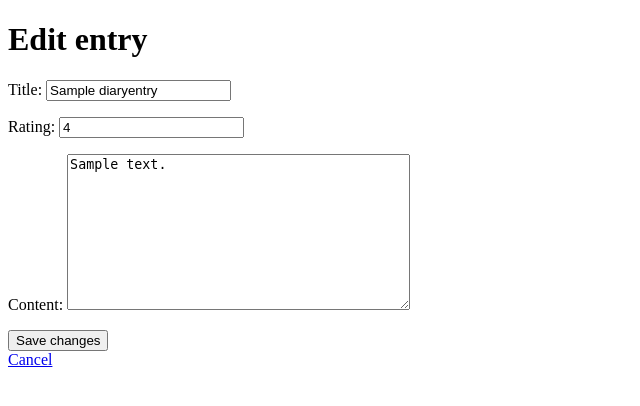
After one commit to qver3nc1a/OWASP-vulnerable-app, a Django app: page /diary/entry/1/edit/ in a window 1280 px wide. The commit adds this page. Shown: the top 406 px of the page, without its empty margins (0-640 px from the left). Run offline with Django 5.2, Linux system fonts and the light colour scheme; tables that the repository leaves empty hold one stand-in row (values such as "Sample post").

Commit message:
feat: edit entry

```diff
--- /dev/null
+++ b/diary/templates/edit_entry.html
@@ -0,0 +1,15 @@
+<!DOCTYPE html>
+<html>
+<body>
+
+    <h1>Edit entry</h1>
+    <form method='POST'>
+        {% csrf_token %}
+        {{ form.as_p }}
+        <button type="submit">Save changes</button>
+    </form>
+
+    <a href="{% url 'entry_page' entry.id %}">Cancel</a>
+
+</body>
+</html>
--- a/diary/templates/entry_page.html
+++ b/diary/templates/entry_page.html
@@ -7,6 +7,7 @@
     <p>{{ entry.created_at }}</p>
     <p>{{ entry.rating }}</p>
     <p>{{ entry.content }}</p>
+    <a href="{% url 'edit_entry' entry.id %}">Edit</a>
     <a href="/diary/">Back to diary</a>
 
 </body>
--- a/diary/urls.py
+++ b/diary/urls.py
@@ -4,4 +4,5 @@ from . import views
 urlpatterns = [
     path("", views.diary_home, name="diary_home"),
     path("entry/<int:id>/", views.entry_page, name="entry_page"),
+    path("entry/<int:id>/edit/", views.edit_entry, name="edit_entry"),
 ]
--- a/diary/views.py
+++ b/diary/views.py
@@ -19,3 +19,15 @@ def diary_home(request):
 def entry_page(request, id):
     entry = DiaryEntry.objects.get(id=id)
     return render(request, "entry_page.html", {"entry": entry})
+
+
+def edit_entry(request, id):
+    entry = DiaryEntry.objects.get(id=id)
+    if request.method == "GET":
+        form = DiaryEntryForm(instance=entry)
+        return render(request, "edit_entry.html", {"form": form, "entry": entry})
+    elif request.method == "POST":
+        form = DiaryEntryForm(request.POST, instance=entry)
+        if form.is_valid():
+            form.save()
+            return redirect("entry_page", id=id)
```
